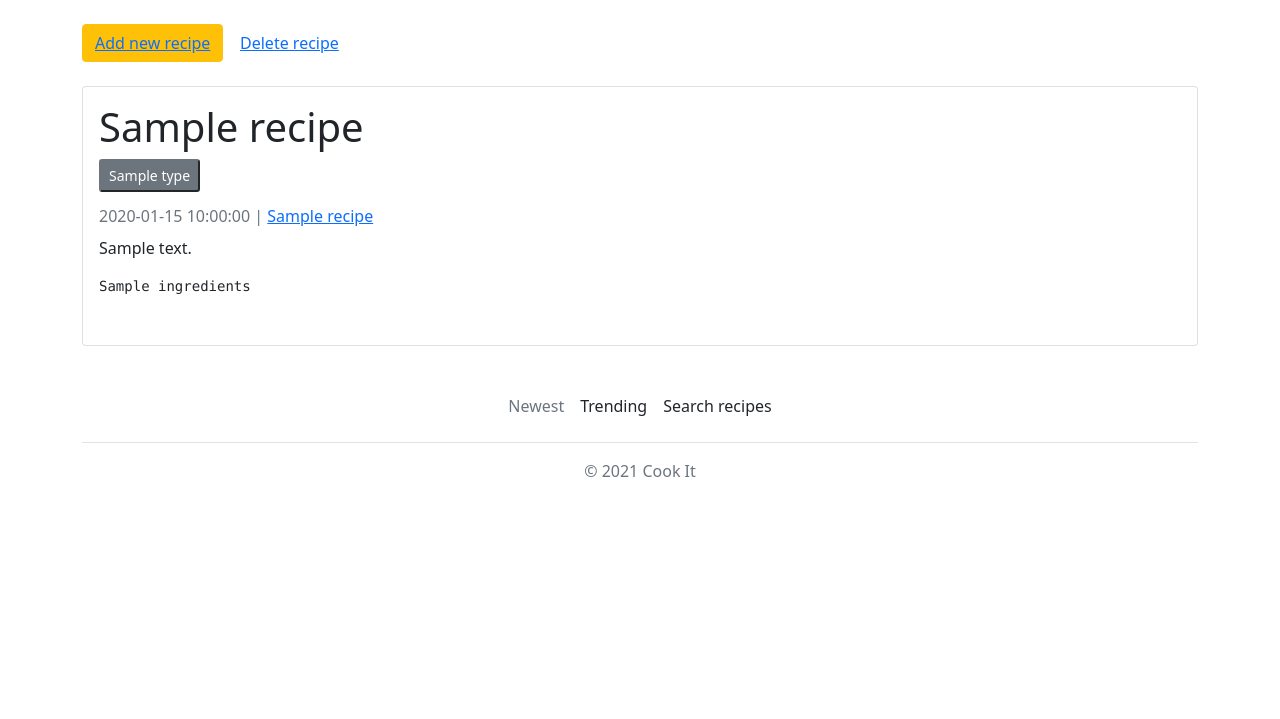
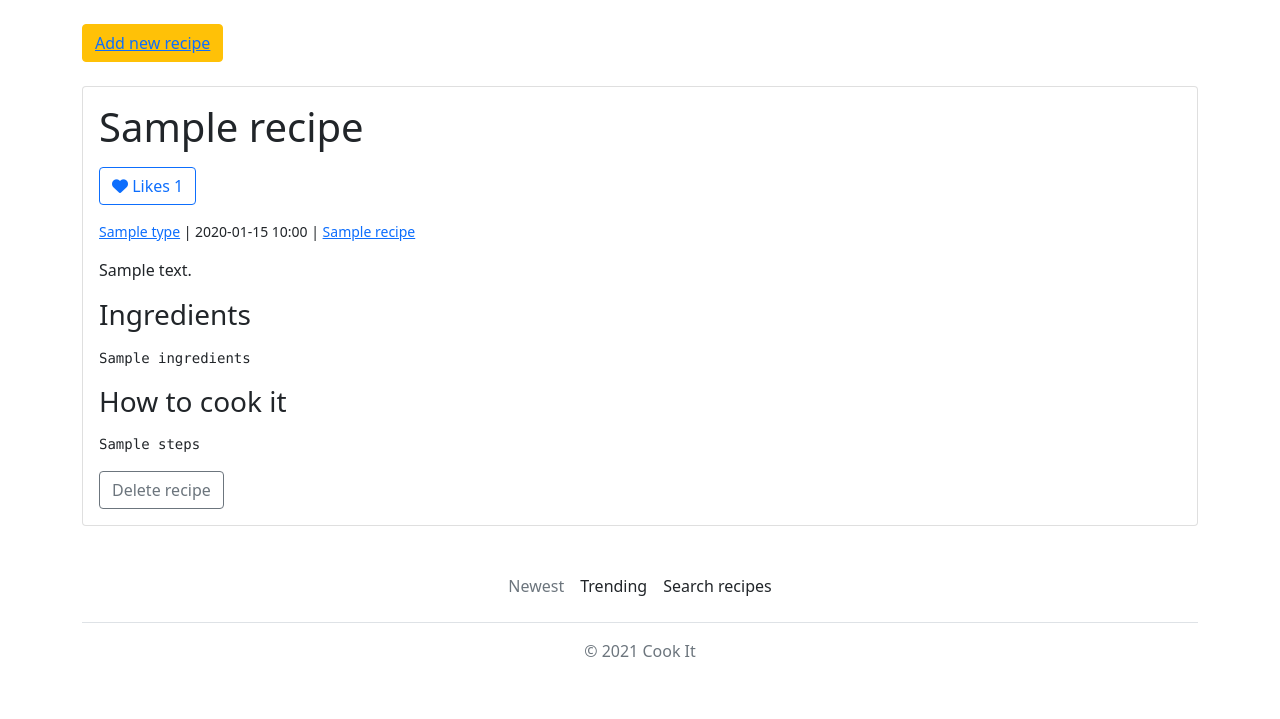
Before and after one commit to ruusukivi/tsoha-cook-it, a Flask app: template templates/recipe.html in a window 1280 px wide. Shown: the part 137-856 px from the top of the page. Before the commit the page ends 614 px from the top, so only its background shows below. Run offline with Flask 2, Linux system fonts and the light colour scheme; the visitor is signed in with stand-in values (Sample User, id 1); the template is opened without the code that fills it: most values are stand-ins (such as "Sample title", 1, 10 or a date in 2020); some libraries are stand-ins or nearby versions.

Commit message:
Adding likes to recipe

```diff
--- a/templates/recipe.html
+++ b/templates/recipe.html
@@ -1,13 +1,10 @@
 {% extends "layout.html" %}
-{% block title %}{{ recipe.name }} | Cook It{% endblock %}
+{% block title %}{{ recipe.name }}{% endblock %}
 {% block content %}
 
 {% if session.user_id %}
 <div class="small">
-    <form action="/recipe/delete" method="POST">
-        <button type="button" class="btn btn-warning"><a href="/newrecipe">Add new recipe</a></button>
-        {% if session.user_id == recipe.creator_id %}<button name="recipe_id" value="{{ recipe.id }}" class="btn btn-link">Delete recipe</button>{% endif %}
-        <input type="hidden" name="csrf_token" value="{{ session.csrf_token }}">
+    <button type="button" class="btn btn-warning"><a href="/newrecipe">Add new recipe</a></button>
 </div>
 <br />
 {% endif %}
@@ -18,19 +15,44 @@
 <div class="card">
     <div class="card-body">
         <h1>{{ recipe.name }}</h1>
-        <p><button type="button" class="btn-sm btn-secondary">{{ recipe.type }}</button></p>
-        <p class="card-subtitle mb-2 text-muted">{{ recipe.created_at.strftime("%Y-%m-%d %H:%M:%S") }}
-            | <a href="/">{{ recipe.profilename }}</a>
+
+        <p class="card-text">
+            {% if session.user_id %}
+            <form action="/recipe/like" method="POST">
+                <button name="recipe_id" value="{{ recipe.id }}" class="btn btn-outline-primary">
+                    <i class="fa fa-heart"></i> Likes {{ likes.count }}</button>
+                    <input type="hidden" name="csrf_token" value="{{ session.csrf_token }}">
+            </form>
+            {% else %}
+            <i class="fa fa-heart"></i> Likes {{ likes.count }}
+            {% endif %}
         </p>
-        <p class="card-text">{{ recipe.description }}</p>
+
+        <p class="small">
+            <a href="/">{{ recipe.type }}</a> | {{ recipe.created_at.strftime("%Y-%m-%d %H:%M") }} | <a
+                href="/">{{ recipe.profilename }}</a>
+        </p>
+
+        <p class="card-text"> {{ recipe.description }}</p>
+
+        <h3>Ingredients</h3>
         <p class="card-text">
             <pre>{{ recipe.ingredients }}</pre>
         </p>
+        <h3>How to cook it</h3>
         <p class="card-text">
+            <pre>{{ recipe.steps }}</pre>
         </p>
-        <p class="card-text">
-            <pre></pre>
-        </p>
+
+        {% if session.user_id == recipe.creator_id %}
+        <div class="small">
+            <form action="/recipe/delete" method="POST">
+                <button name="delete" value="{{ recipe.id }}" class="btn btn-outline-secondary">Delete
+                    recipe</button>
+                <input type="hidden" name="csrf_token" value="{{ session.csrf_token }}">
+        </div>
+        {% endif %}
+
     </div>
 </div>
 
```
Also changed, not shown: recipes.py (+15 -0 lines), routes.py (+12 -2 lines), schema.sql (+7 -2 lines), templates/index.html (+5 -4 lines).
